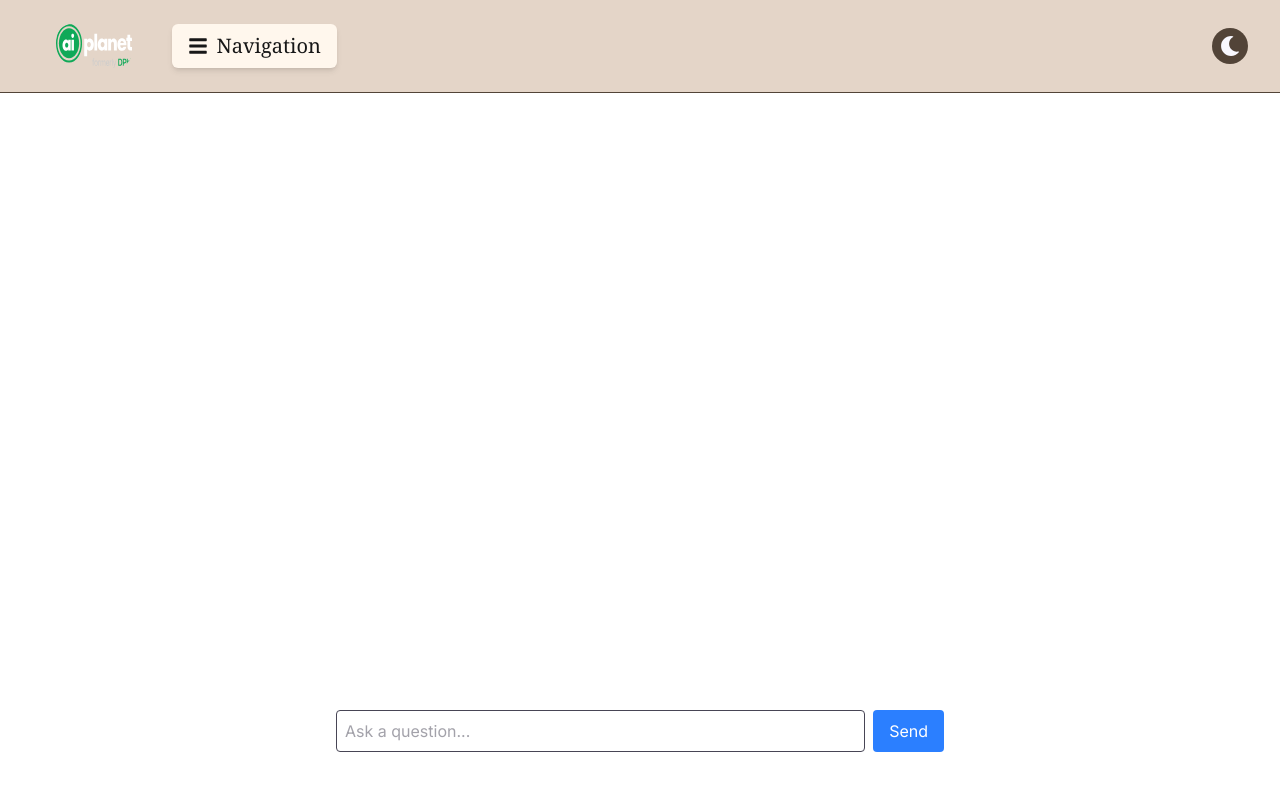
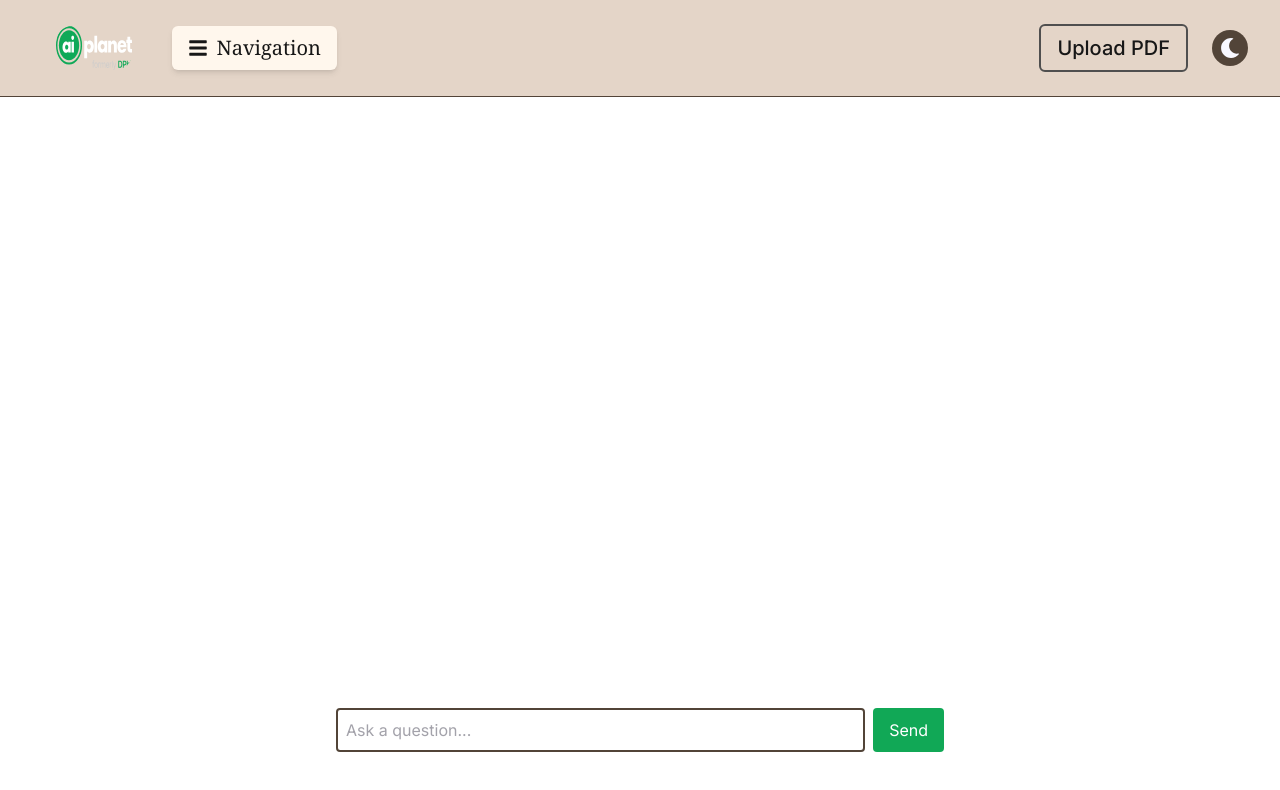
Before and after one commit to Vrinda999/Ask-PDF, a React (Vite) app in the folder frontend/: page / in a window 1280 px wide. Shown: the top 790 px of the page. Built offline with nearby package versions, Linux system fonts and the light colour scheme.

Commit message:
Upload PDF Button

```diff
--- a/frontend/src/components/ChatSection.jsx
+++ b/frontend/src/components/ChatSection.jsx
@@ -48,9 +48,9 @@ const ChatSection = () => {
                     value={input}
                     onChange={(e) => setInput(e.target.value)}
                     placeholder="Ask a question..."
-                    className="flex-1 p-2 border rounded"
+                    className="flex-1 p-2 border-2 border-[var(--icon-color)] rounded"
                 />
-                <button onClick={sendMessage} className="bg-blue-500 text-white px-4 py-2 rounded">Send</button>
+                <button onClick={sendMessage} className="bg-[var(--ai-green)] text-white px-4 py-2 rounded">Send</button>
             </div>
         </div>
     );
--- a/frontend/src/components/Navbar.jsx
+++ b/frontend/src/components/Navbar.jsx
@@ -3,6 +3,7 @@ import { FaLinkedin, FaGithub, FaBars, FaTimes } from 'react-icons/fa';
 import { LiaResearchgate } from 'react-icons/lia';
 import DarkModeToggle from "./DarkModeToggle";
 import AIPlanetLogo from "../assets/ai_planet_logo.svg"
+import ModalUpload from './ModalUpload';
 
 // import DropdownOptions from './DropdownOptions';
 
@@ -37,6 +38,8 @@ const Navbar = () => {
     };
 
 
+
+    const [showModal, setShowModal] = useState(false);
 
     return (
         <nav className="fixed top-0 left-0 z-[50] mb-20 flex items-center justify-between py-2 px-2 w-full outline-1 outline-[#524438]
@@ -113,8 +116,23 @@ const Navbar = () => {
             </div>
 
             <div className='m-4 flex align-middle items-center justify-center gap-6 text-3xl px-2'>
+                <div className="flex items-center space-x-4">
+                    <button
+                        className="z-[51] flex items-center gap-2 text-lg sm:text-xl font-medium px-4 py-2 rounded-md border-2 border-(--icon-border) dark:border-(--icon-color)
+                        text-[var(--text-standard)] dark:text-[var(--text-standard)]
+                        bg-[var(--nav-color)] dark:bg-[var(--nav-color)]
+
+                        hover:bg-[var(--icon-color)] hover:dark:bg-[var(--icon-color)] hover:text-[var(--text-rev-std)] hover:dark:text-[var(--text-rev-std)]"
+
+                        onClick={() => setShowModal(true)}
+                    >
+                        Upload PDF
+                    </button>
+                </div>
+
                 <DarkModeToggle />
             </div>
+            {showModal && <ModalUpload onClose={() => setShowModal(false)} />}
         </nav >
     );
 };
--- a/frontend/src/index.css
+++ b/frontend/src/index.css
@@ -33,7 +33,7 @@ random grey: #9aa3a5
   --border-color: #dadada;
   --nav-bg-color: #dac6b5bb;
 
-  --btn-hov-bg: #a3a2ae;
+  --btn-hov-bg: #fff7ed;
 
   --icon-border: #4f4f4f;
   --icon-color: #524438;
@@ -50,6 +50,8 @@ random grey: #9aa3a5
   --ai-chat-bg: #c2cae8ff;
   --user-chat-bg: #dac6b592;
   --user-chat-text: #524438;
+  --ai-green: #11a856ff;
+
 }
 
 
@@ -58,7 +60,7 @@ random grey: #9aa3a5
   --border-color: #1c1c1c;
   --nav-bg-color: #02131a;
 
-  --btn-hov-bg: #171717;
+  --btn-hov-bg: #354a54;
 
   --icon-border: #171717;
   --icon-color: #cccccc;
@@ -75,4 +77,6 @@ random grey: #9aa3a5
   --ai-chat-bg: #85a0ae;
   --user-chat-bg: #354a54;
   --user-chat-text: #f8f8ff;
+  --ai-green: #11a856ff;
+
 }
```
